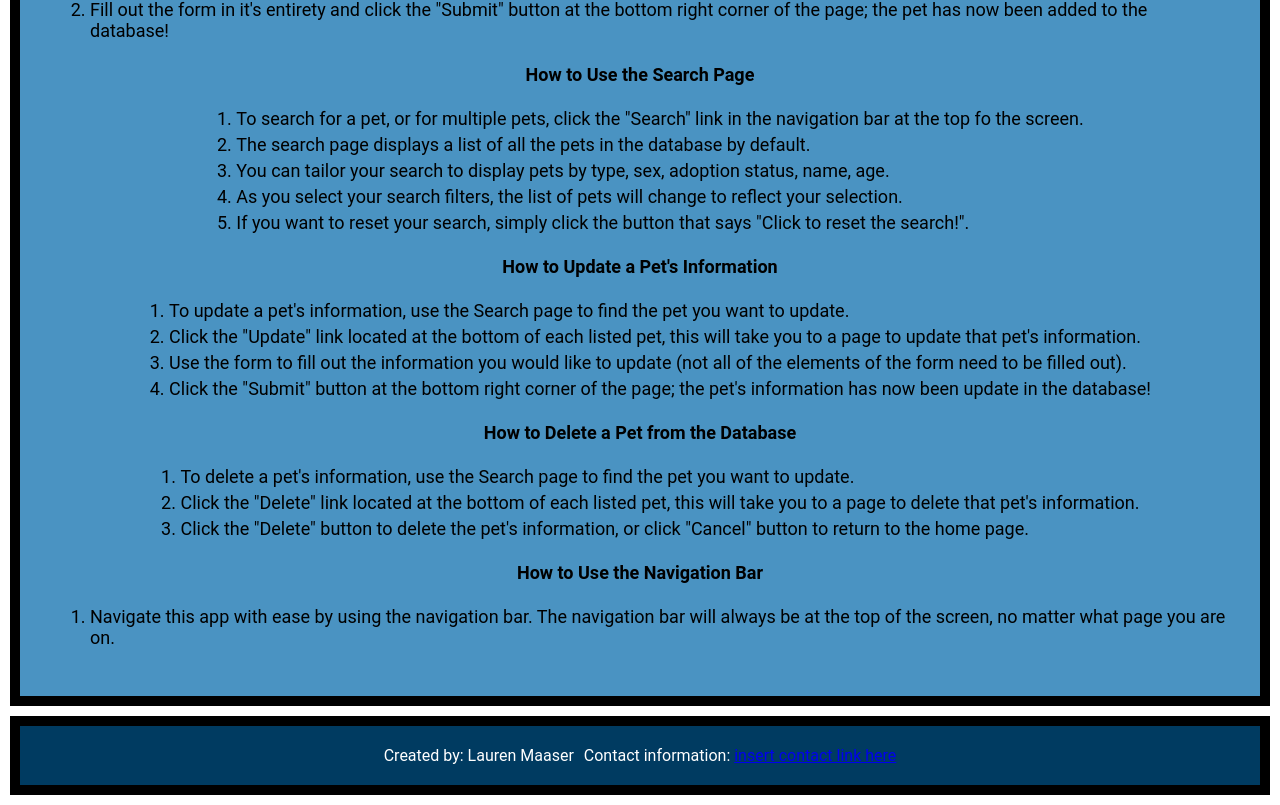
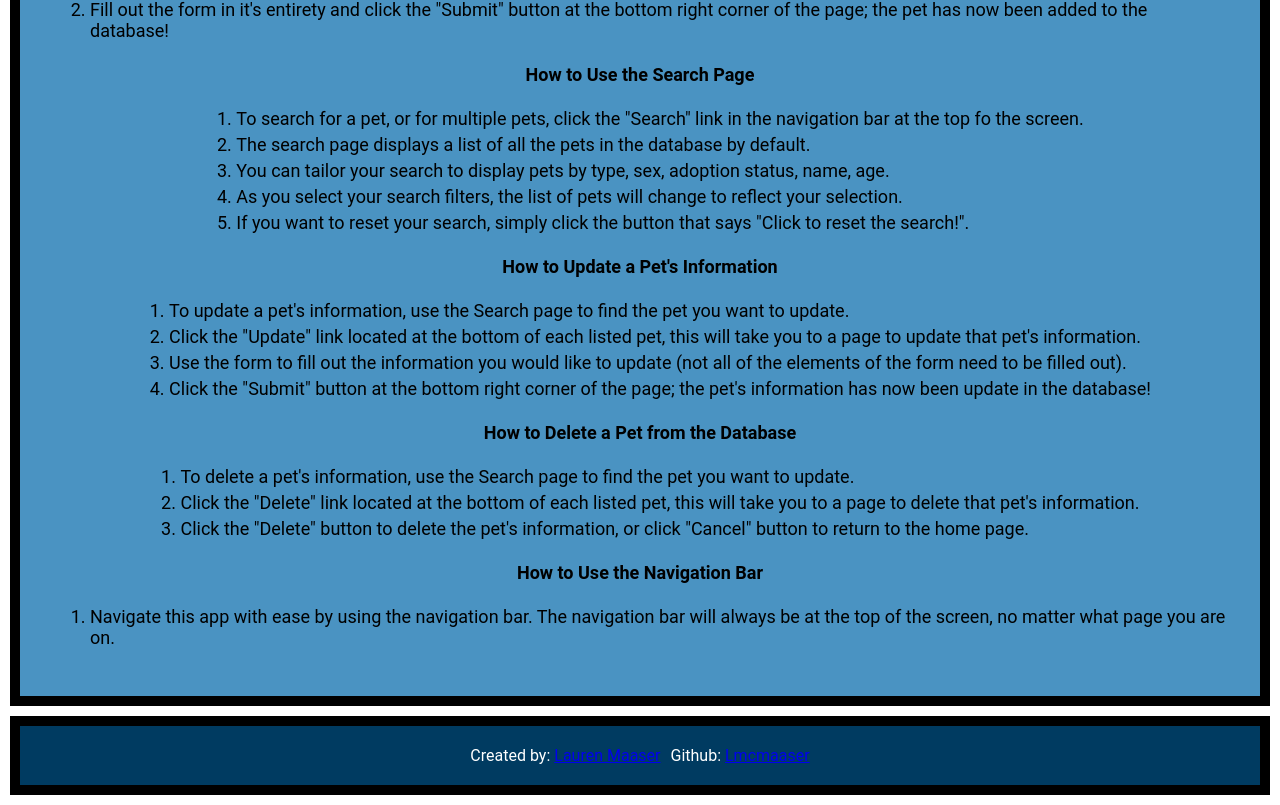
Before and after one commit to Lmcmaaser/find-a-pet-app, a React (Create React App) app: page / in a window 1280 px wide. Shown: the part 416-1221 px from the top of the page. Built offline with nearby package versions, Linux system fonts and the light colour scheme; what react-alert-template-basic would draw is missing.

Commit message:
filled in contact info

```diff
--- a/src/Footer/Footer.js
+++ b/src/Footer/Footer.js
@@ -5,9 +5,8 @@ export default class Footer extends Component {
   render() {
     return (
       <div className='Footer'>
-        <p>Created by: Lauren Maaser</p>
-        <p>Contact information: <a href="mailto:lmcmaaser@gmail.com">
-          insert contact link here</a></p>
+        <p>Created by: <a href="https://lmcmaaser.github.io/Portfolio/" target="_blank">Lauren Maaser</a></p>
+        <p>Github: <a href="https://github.com/Lmcmaaser" target="_blank"> Lmcmaaser</a></p>
       </div>
     )
   }
```
